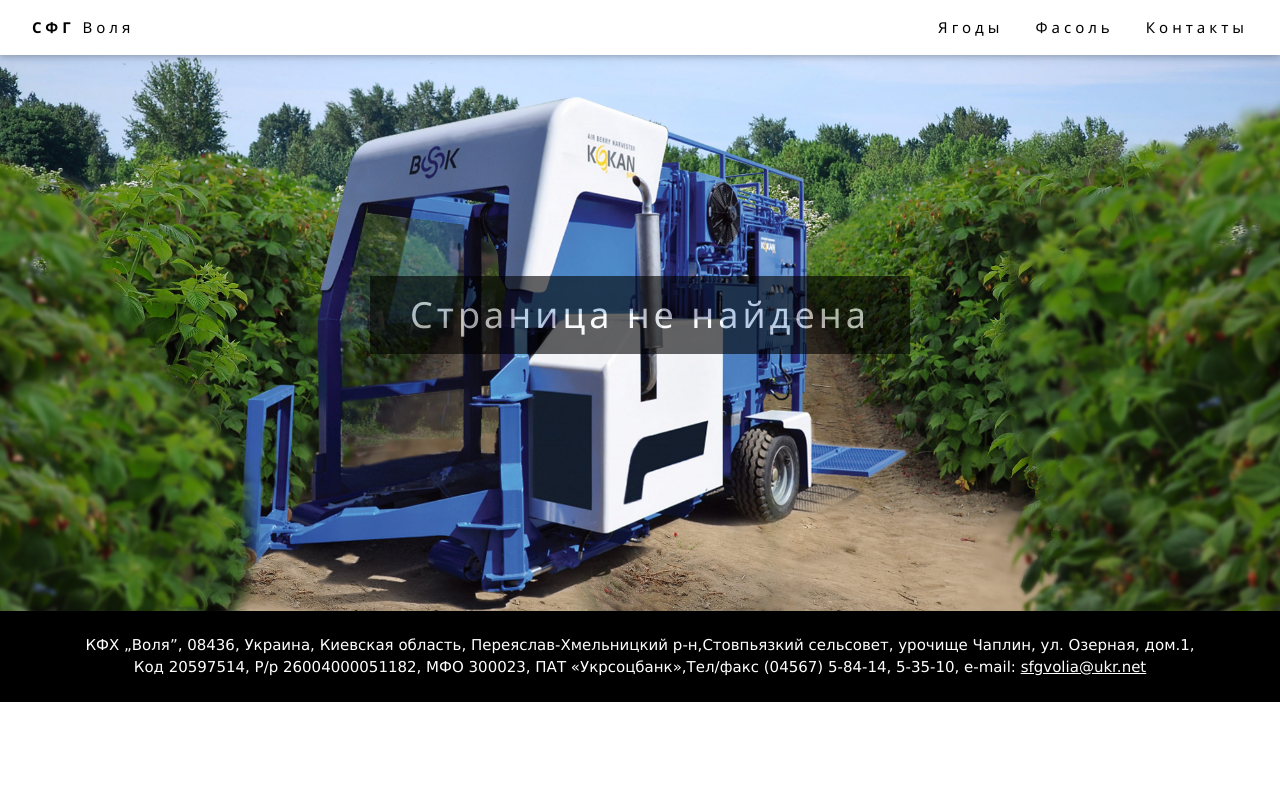
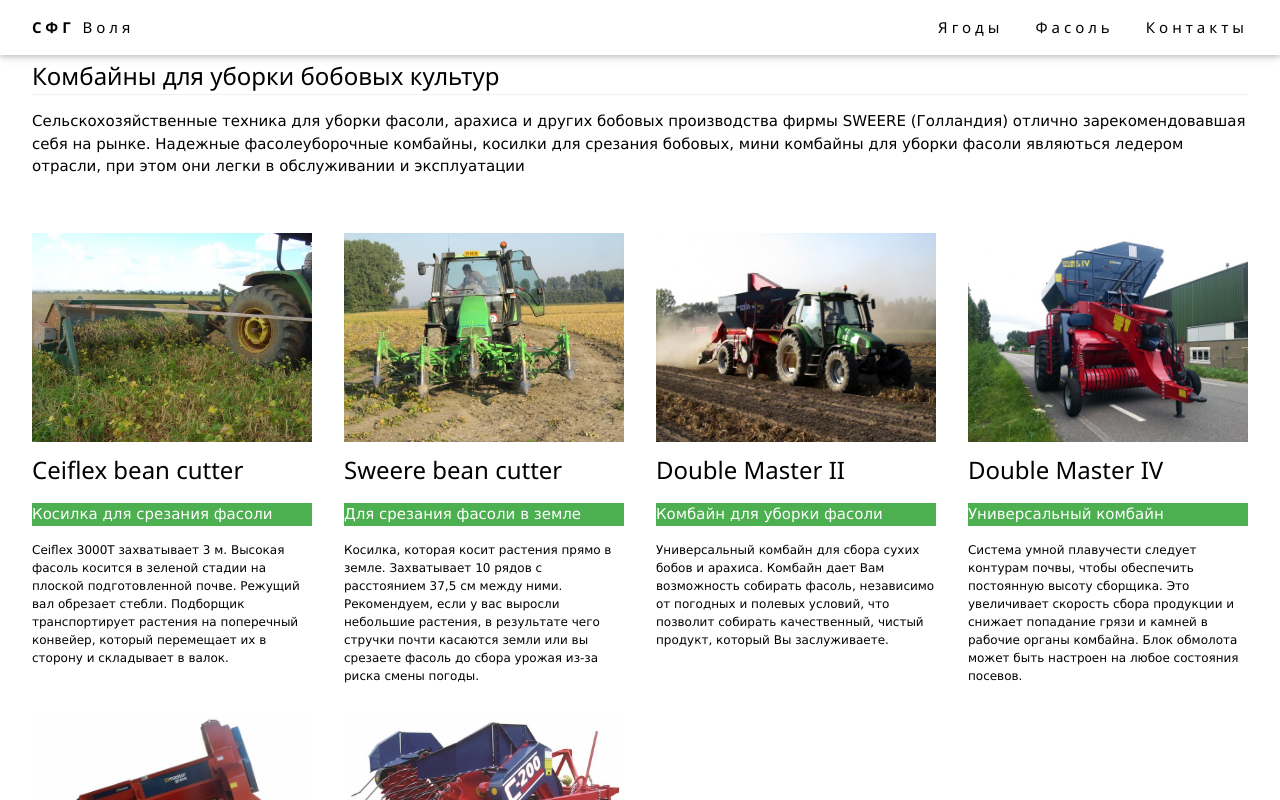
Before and after one commit to faust-reloader/volia7, an Angular app: page /manual_master in a window 1280 px wide. Shown: the top 800 px of the page. Built offline with nearby package versions, Linux system fonts and the light colour scheme.

Commit message:
bean title

```diff
--- a/src/app/bean/bean.component.html
+++ b/src/app/bean/bean.component.html
@@ -40,7 +40,7 @@
             </div>
             <div class="w3-half w3-right w3-left-align w3-small w3-white w3-padding">
                 <h3>{{ currentHarvester.name }}</h3>
-                <div [innerHTML]="html | safe: 'html'"></div>
+                <div [innerHTML]="currentHarvester.text | safe: 'html'"></div>
             </div>
         </div>
     </div>
--- a/src/app/bean/bean.component.ts
+++ b/src/app/bean/bean.component.ts
@@ -26,11 +26,27 @@
     private currentHarvester: Harvester;
     private currentHarvesterBigImg: number;
     private currentHarvesterImages: Array<number>;
-    private html: string;
+
+    public constructor(private titleService: Title ) { }
+
+    public setTitle( newTitle: string) {
+        this.titleService.setTitle( newTitle );
+    }
+
+    // constructor(private router: Router,
+    //            private route: ActivatedRoute,
+    //            private titleService: Title) {
+    // }
+    // showModal(id) {
+    //     if (id) {
+    //         this.displayModal = id;
+    //     }
+    // }
 
     ngOnInit() {
         this.currentHarvesterBigImg = 1;
         this.harvestersArray = beanHarvesters;
+        //this.route.paramMap.subscribe(pmap => this.showModal(pmap.get('id')));
     }
 
     showHarvester(index: number) {
@@ -42,12 +58,13 @@
         }
         this.currentHarvesterBigImg = 1;
         this.needHarvester = true;
-        this.html = this.currentHarvester.text;
+        this.setTitle( this.currentHarvester.name );
     }
 
     hideHarvester() {
         this.needHarvester = false;
         this.currentHarvesterBigImg = 1;
+        this.setTitle( 'Техника для уборки фасоли' );
     }
 
     changeImg(i) {
@@ -61,33 +78,7 @@
     }
 
 
-    // beanHarvesters;
-    // beanRows: number[];
-    // displayModal: string;
-    //
-    // constructor(private router: Router,
-    //             private route: ActivatedRoute,
-    //             private titleService: Title) {
-    // }
-    //
-    // ngOnInit() {
-    //     // this.route.paramMap.subscribe(pmap => this.showModal(pmap.get('id')));
-    //     this.beanHarvesters = beanHarvesters;
-    //     this.beanRows = Array.from(Array(Math.ceil(beanHarvesters.length / 4)).keys());
-    // }
-    //
-    // // showModal(id) {
-    // //     if (id) {
-    // //         this.displayModal = id;
-    // //     }
-    // // }
-    // //
-    // // closeModal() {
-    // //     this.displayModal = '';
-    // // }
-    // //
-    // // setTitle( newTitle: string) {
-    // //     this.titleService.setTitle( newTitle );
-    // // }
+
+
 
 }
```
Also changed, not shown: src/app/app-routing.module.ts (+43 -36 lines).
